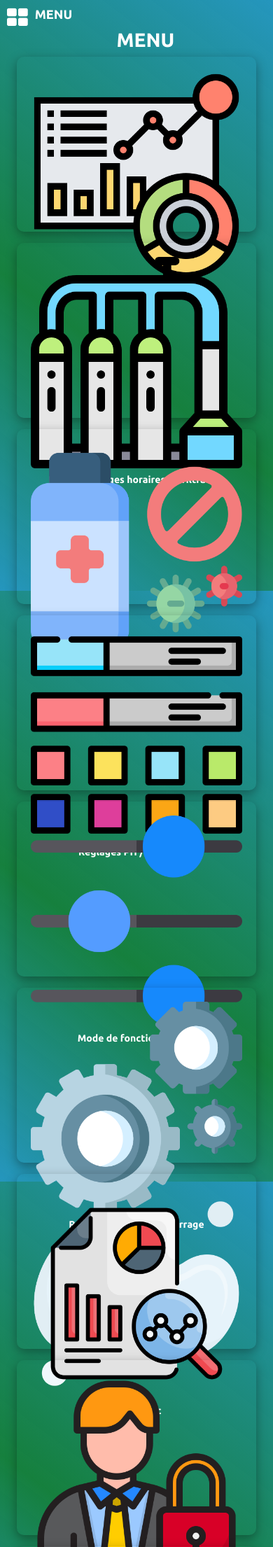
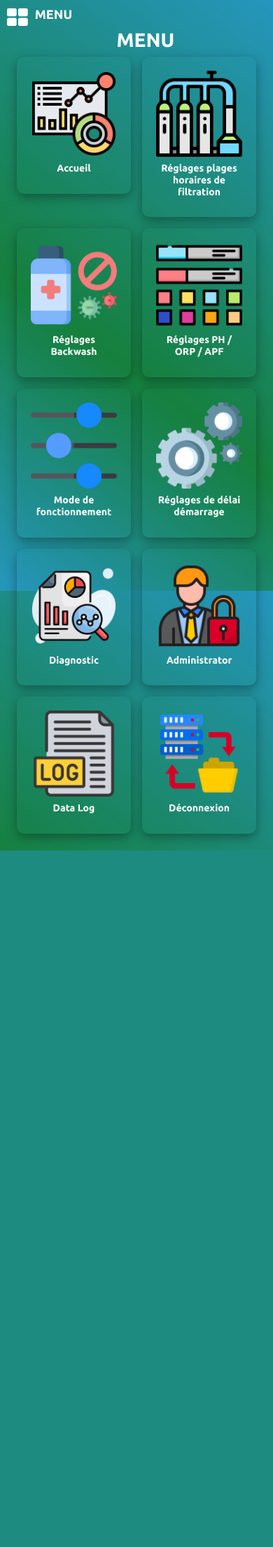
Before and after one commit to waterthai/html_cocoon, a CodeIgniter app: page /hottub_server/admin/menu/index in a window 390 px wide. Shown: the top 2210 px of the page at 70% size. After the commit the page ends 1215 px from the top, so only its background shows below. Run offline with CodeIgniter, Linux system fonts and the light colour scheme; data comes from the database, SQL or seed files in the repository; data that the repository does not hold is empty.

Commit message:
update_menu_ui

```diff
--- a/application/views/admin/menu/index.php
+++ b/application/views/admin/menu/index.php
@@ -4,9 +4,9 @@
             font-size: 14px;
         }
 
-        .box-menu {
+        /* .box-menu {
             height: 250px;
-        }
+        } */
     }
 </style>
 <div class="container mb-4">
@@ -15,7 +15,7 @@
     </div>
 
     <div class="row g-3">
-        <div class="col-md-4">
+        <div class="col-md-4 col-6">
             <div class="box-menu" onclick="goto_page('dashboard/index');">
                 <img src="<?= base_url('assets/images/dashboard.png') ?>" class="menu_image">
                 <div class="text-center mt-2">
@@ -24,7 +24,7 @@
             </div>
         </div>
         <?php if ($options[0]->temperature == 1) { ?>
-            <div class="col-md-4">
+            <div class="col-md-4 col-6">
                 <div class="box-menu" onclick="goto_page('Temperature/index');">
                     <img src="<?= base_url('assets/images/temperatures.png') ?>" class="menu_image">
                     <div class="text-center mt-2">
@@ -33,7 +33,7 @@
                 </div>
             </div>
         <?php } ?>
-        <div class="col-md-4">
+        <div class="col-md-4 col-6">
             <div class="box-menu" onclick="goto_page('filtration/index');">
                 <img src="<?= base_url('assets/images/filtration.png') ?>" class="menu_image">
                 <div class="text-center mt-2">
@@ -42,7 +42,7 @@
             </div>
         </div>
         <?php if ($options[0]->backwash == 1) { ?>
-            <div class="col-md-4">
+            <div class="col-md-4 col-6">
                 <div class="box-menu" onclick="goto_page('backwash/index');">
                     <img src="<?= base_url('assets/images/antibacterial.png') ?>" class="menu_image">
                     <div class="text-center mt-2">
@@ -51,7 +51,7 @@
                 </div>
             </div>
         <?php } ?>
-        <div class="col-md-4">
+        <div class="col-md-4 col-6">
             <div class="box-menu" onclick="goto_page('Substance/index');">
                 <img src="<?= base_url('assets/images/paper.png') ?>" class="menu_image">
                 <div class="text-center mt-2">
@@ -59,7 +59,7 @@
                 </div>
             </div>
         </div>
-        <div class="col-md-4">
+        <div class="col-md-4 col-6">
             <div class="box-menu" onclick="goto_page('Setting/index');">
                 <img src="<?= base_url('assets/images/control.png') ?>" class="menu_image">
                 <div class="text-center mt-2">
@@ -67,7 +67,7 @@
                 </div>
             </div>
         </div>
-        <div class="col-md-4">
+        <div class="col-md-4 col-6">
             <div class="box-menu" onclick="goto_page('Advance/index');">
                 <img src="<?= base_url('assets/images/settings.png') ?>" class="menu_image">
                 <div class="text-center mt-2">
@@ -75,7 +75,7 @@
                 </div>
             </div>
         </div>
-        <div class="col-md-4">
+        <div class="col-md-4 col-6">
             <div class="box-menu" onclick="goto_page('Analysing/index');">
                 <img src="<?= base_url('assets/images/analysing.png') ?>" class="menu_image">
                 <div class="text-center mt-2">
@@ -83,7 +83,7 @@
                 </div>
             </div>
         </div>
-        <div class="col-md-4">
+        <div class="col-md-4 col-6">
             <div class="box-menu" onclick="goto_page('Administrator/index')">
                 <img src="<?= base_url('assets/images/unauthorized-person.png') ?>" class="menu_image">
                 <div class="text-center mt-2">
@@ -91,7 +91,7 @@
                 </div>
             </div>
         </div>
-        <div class="col-md-4">
+        <div class="col-md-4 col-6">
             <div class="box-menu" onclick="goto_page('Loging/index');">
                 <img src="<?= base_url('assets/images/log.png') ?>" class="menu_image">
                 <div class="text-center mt-2">
@@ -99,7 +99,7 @@
                 </div>
             </div>
         </div>
-        <div class="col-md-4">
+        <div class="col-md-4 col-6">
             <div class="box-menu" onclick="open_modal_recovery()">
                 <img src="<?= base_url('assets/images/backup.png') ?>" class="menu_image">
                 <div class="text-center mt-2">
```
